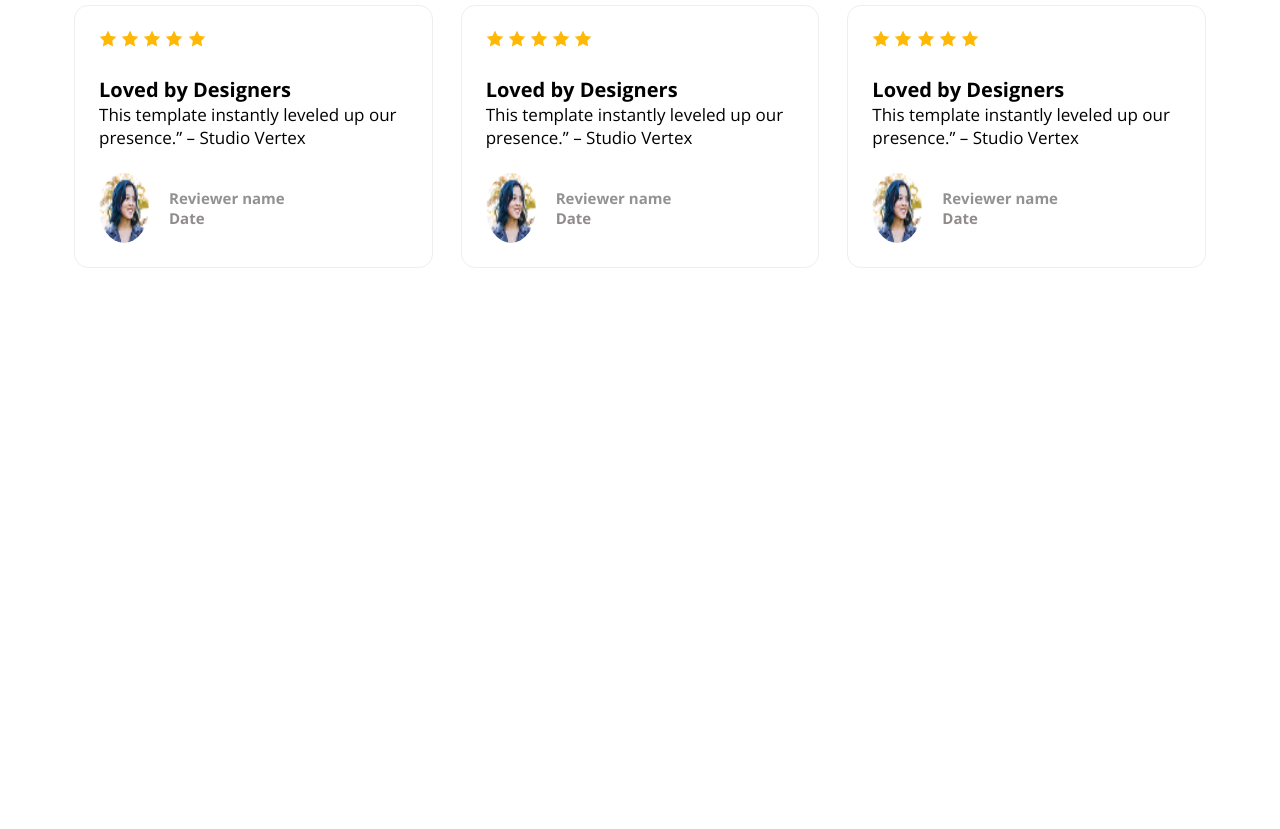
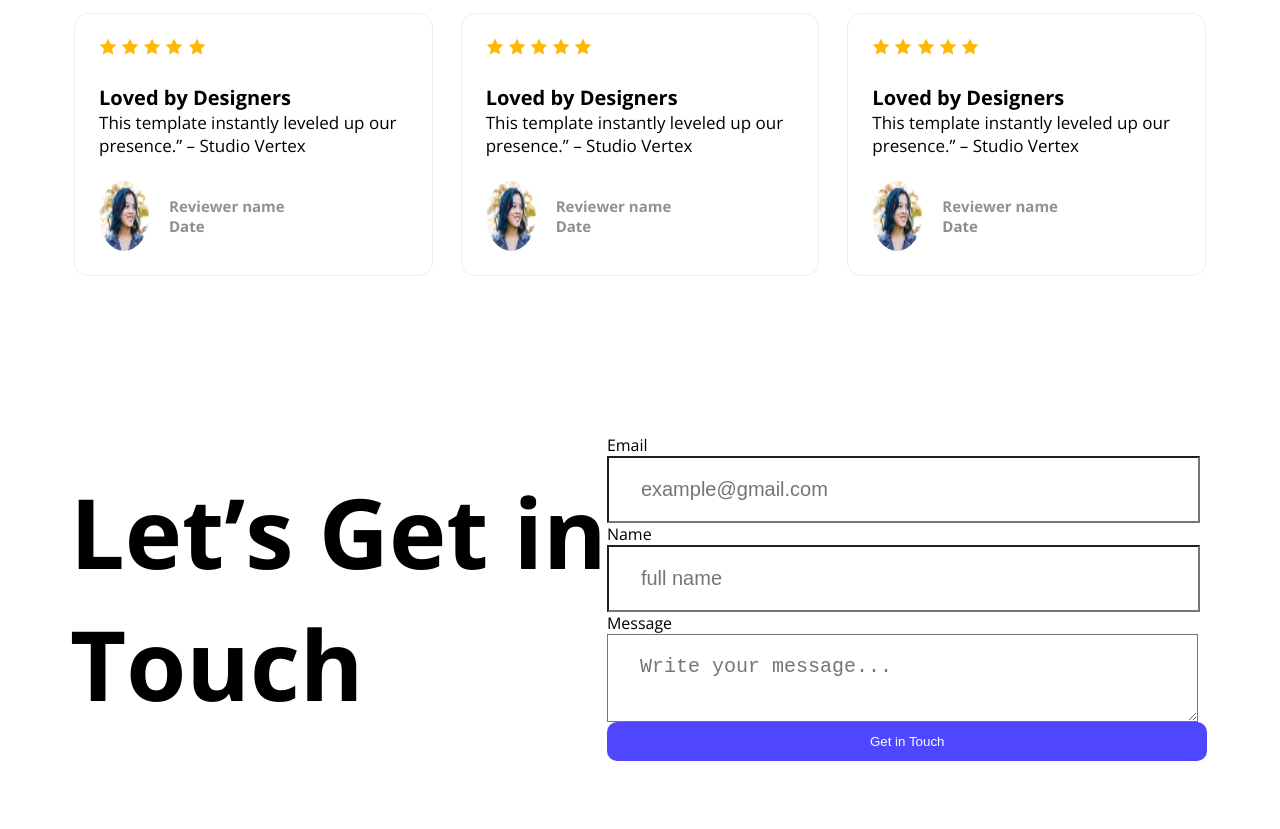
Before and after one commit to Asif-Iqbal17/Assignment-01, a plain HTML site: page index.html in a window 1280 px wide. Shown: the part 1944-2773 px from the top of the page. Before the commit the page ends 2220 px from the top, so only its background shows below. Drawn offline with nearby package versions, Linux system fonts and the light colour scheme.

Commit message:
form is done

```diff
--- a/index.html
+++ b/index.html
@@ -150,6 +150,23 @@
             </div>
 
          </section>
+         <!-- form Section -->
+          <section class="form">
+            <h3 class="form-caption">Let’s Get in <br> Touch</h3>
+            <div class="form-everything">
+                <form action="">
+                    <label for="">Email</label>
+                    <input type="email" name="" id="" placeholder="example@gmail.com">
+                    <label for="">Name</label>
+                    <input type="text" placeholder="full name">
+                    <label for="">Message</label>
+                    <textarea name="" id="" placeholder="Write your message..." ></textarea>
+                    <input class="btn-primary" type="submit" value="Get in Touch">
+                </form>
+
+            </div>
+
+          </section>
 
 
     </main>
--- a/styles/project.css
+++ b/styles/project.css
@@ -38,12 +38,15 @@ nav ul li{
 }
 .banner{
     text-align: center;
-    margin: 309px 267px 152px 267px;
+    margin: 309px 267px 160px 267px;
 
 }
+
+
 /* header */
 .header{
     background-image: url(../Assets/Hero-bg.png);
+
 
 
 }
@@ -167,3 +170,25 @@ main{
     margin: 24px;
     margin-right: 226px;
 }
+/* form Styles */
+.form-caption{
+    font-size: 97px;
+    font-weight: bold;
+}
+.form{
+    display: flex;
+    /* justify-content: space-between; */
+    align-items: center;
+    margin-top: 92px;
+
+}
+input[type="email"],input[type="text"],textarea{
+    font-size: 20px;
+    padding: 20px 271px 20px 32px;
+    background-color: #FFFFFF;
+    width: 50%;
+    display: block;
+}
+input[type="submit"]{
+    width: 105%;
+}
```
